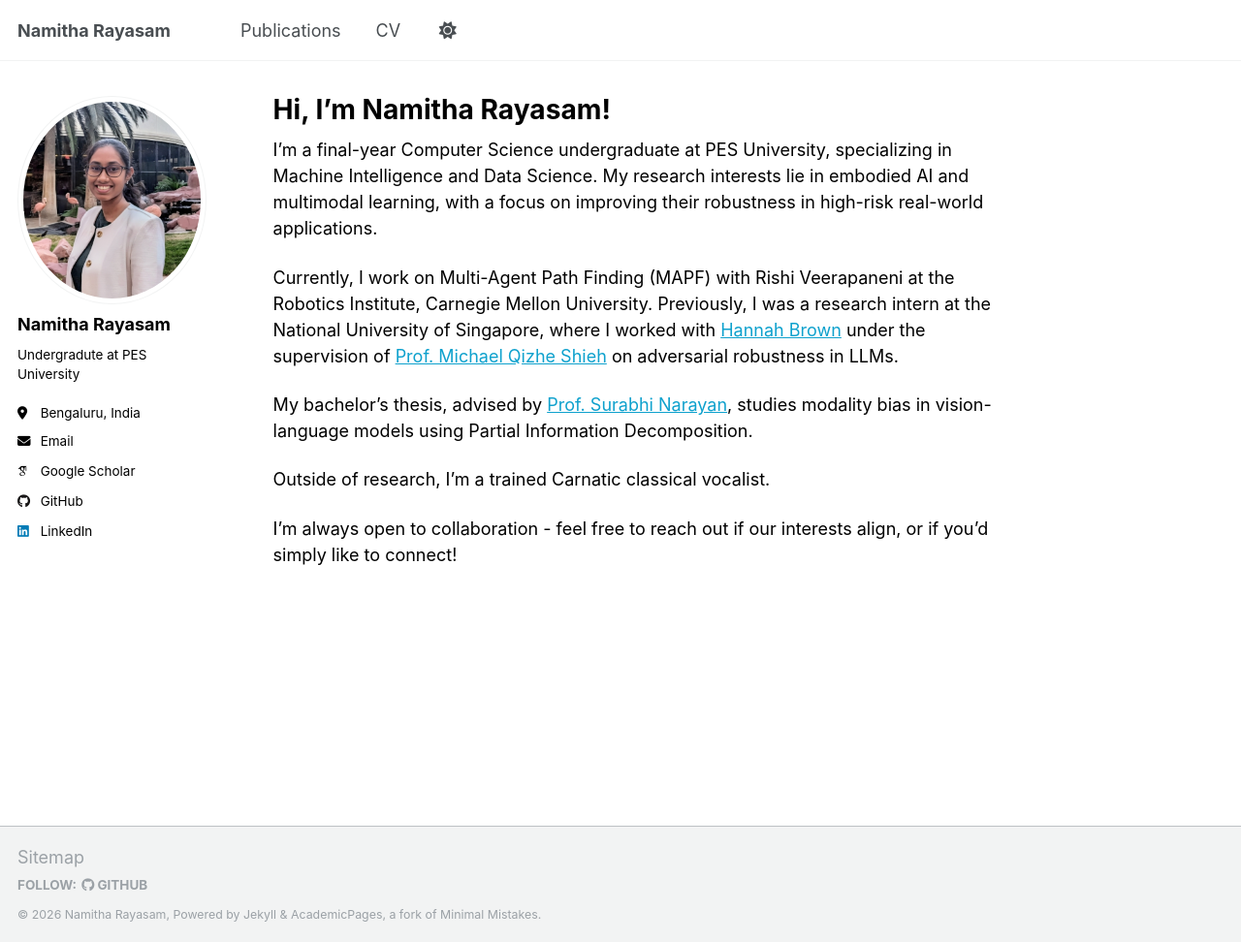
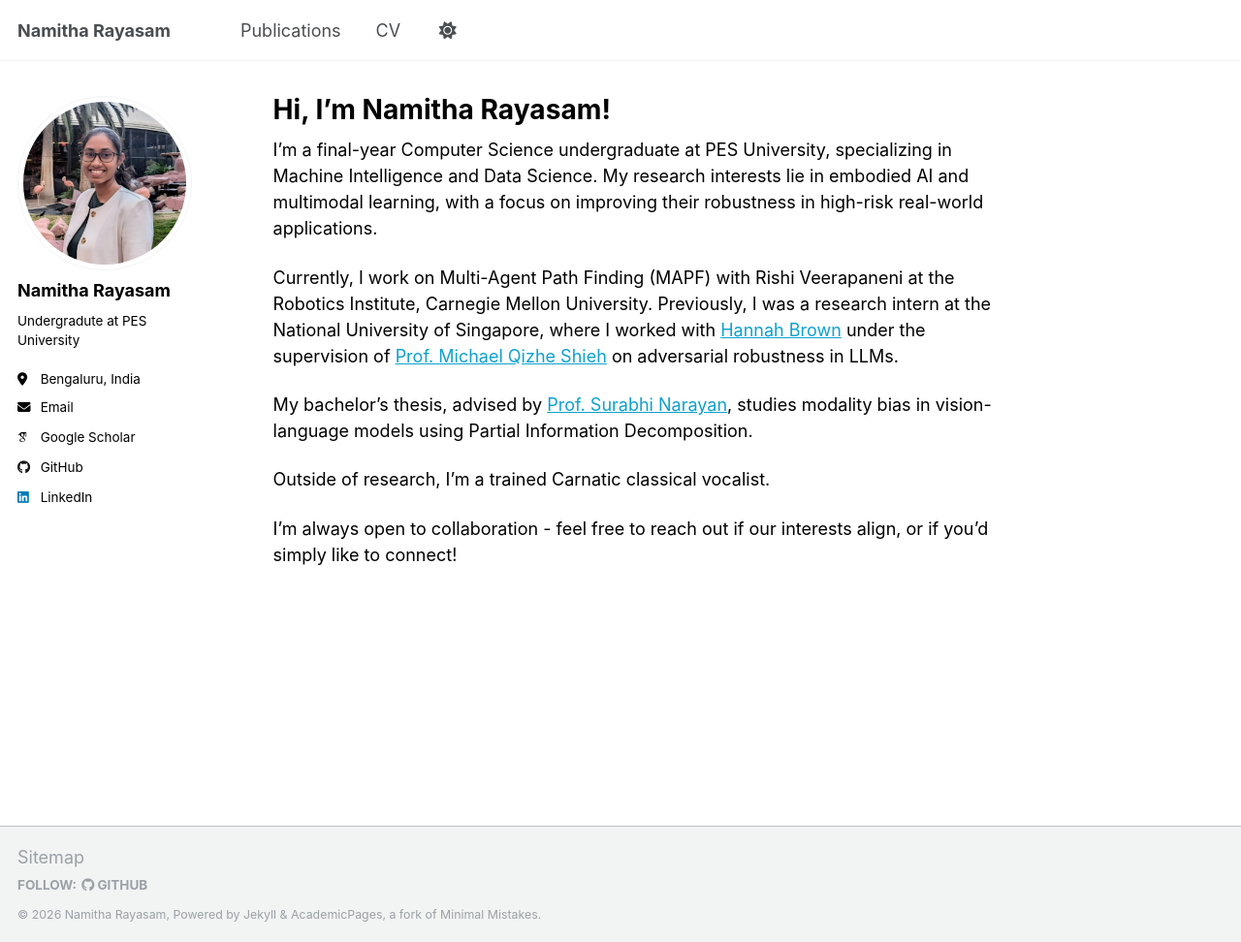
Before and after one commit to namitharayasam/namitharayasam.github.io, a Jekyll site: the page built from _pages/about.md, in a window 1280 px wide and 972 px high. Shown: the whole window at 97% size. Built offline with Jekyll 4.4.1, drawn with Linux system fonts in a browser that asks for light colours; some web fonts are replaced.

Commit message:
Update _sidebar.scss

```diff
--- a/_sass/layout/_sidebar.scss
+++ b/_sass/layout/_sidebar.scss
@@ -94,8 +94,8 @@
   }
 
   img {
-    max-width: 215px;
-    height: 215px;
+    max-width: 180px;
+    height: 180px;
     object-fit: cover;
     border-radius: 50%;
 
```
